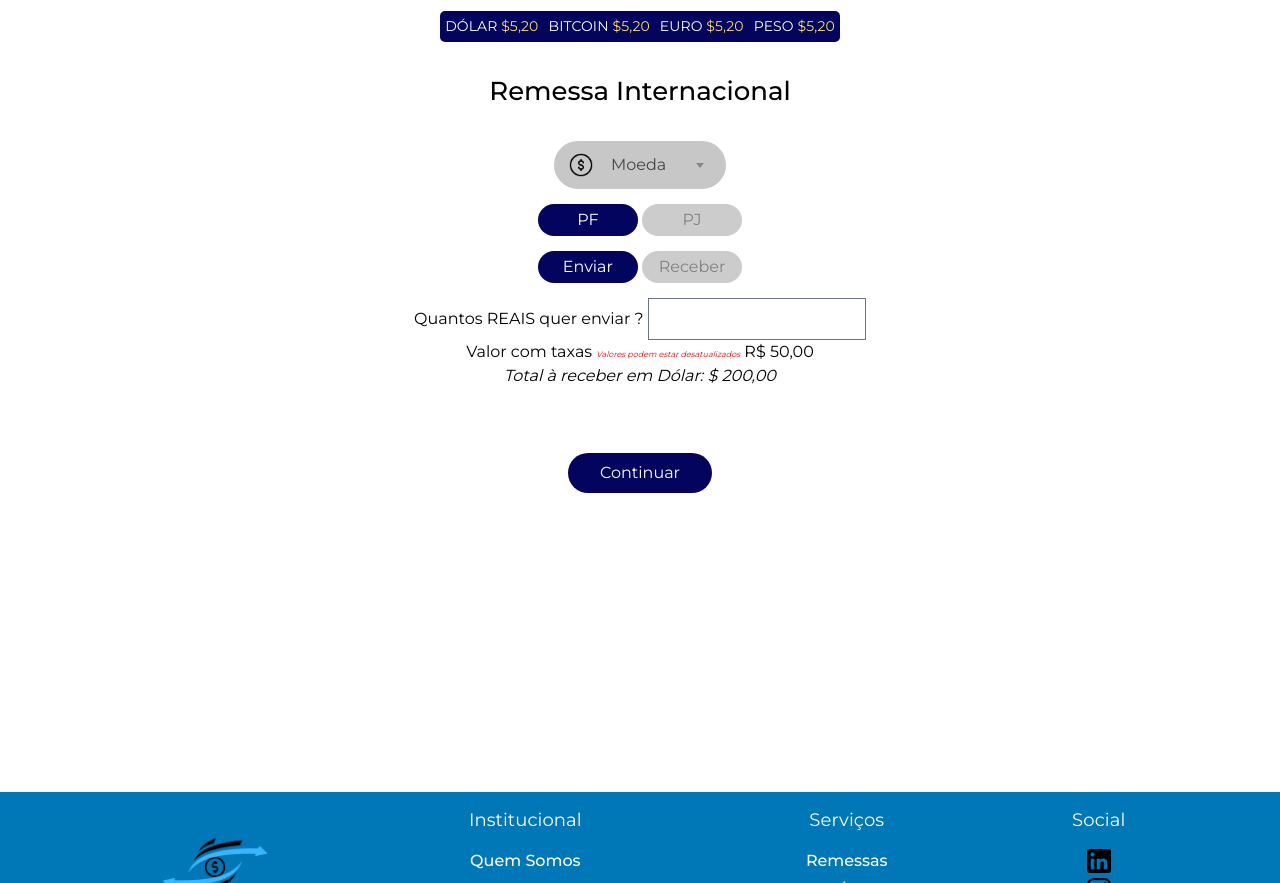
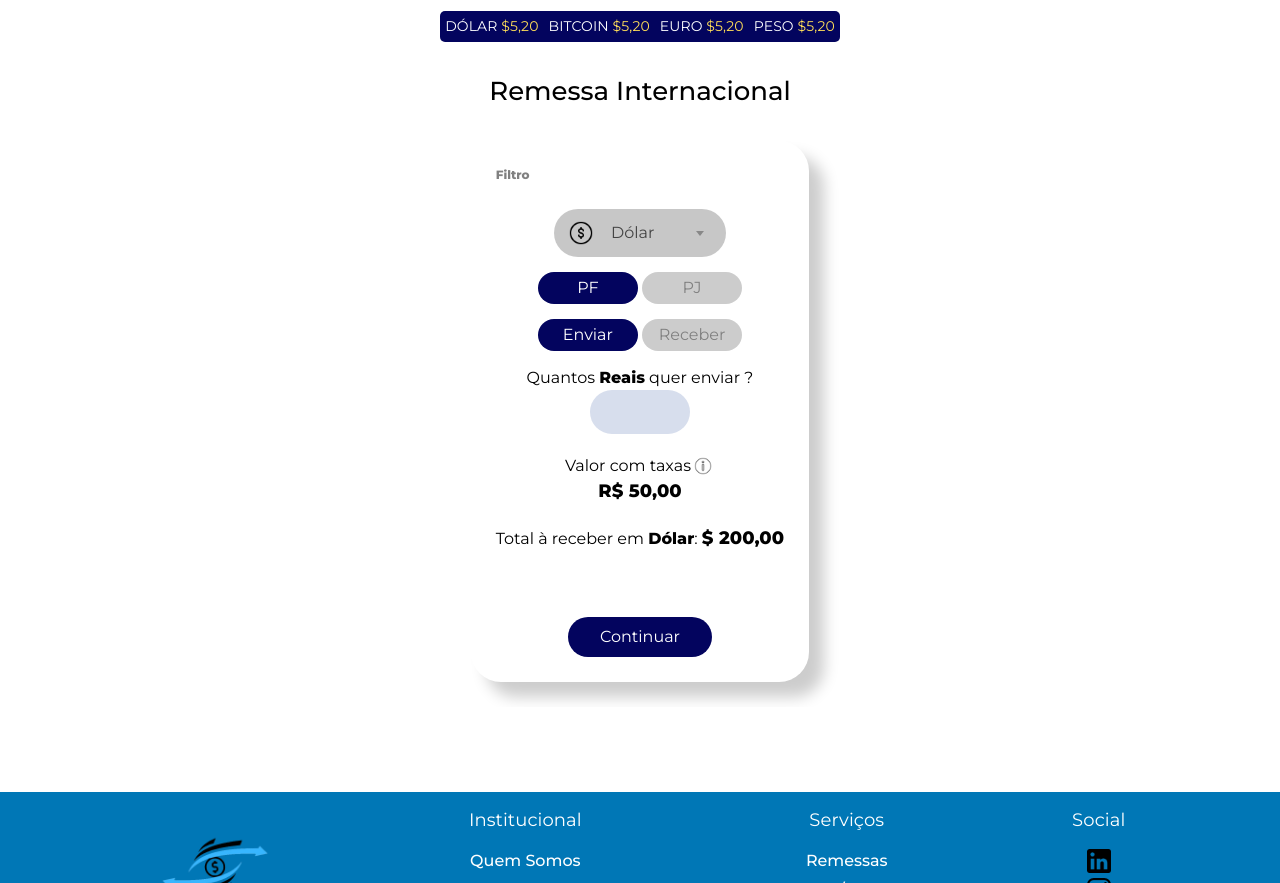
Before and after one commit to jeffersonnunesfonseca/emoneycambio, a Flask app: page /remessa-internacional in a window 1280 px wide. Shown: the part 84-967 px from the top of the page. Run offline with Flask 3, Linux system fonts and the light colour scheme; some libraries are stand-ins or nearby versions.

Commit message:
ajustes forms

```diff
--- a/emoneycambio/static/css/portal/base.css
+++ b/emoneycambio/static/css/portal/base.css
@@ -195,7 +195,7 @@ article.content {
   opacity: 0.8
 }
 
-/* validação em inputs */
+/* validação em input */
 .check-value {
   border: 2px solid red !important;
 }
@@ -227,3 +227,20 @@ article.content {
 }
 
 /*END UTILS*/
+
+/* breadcumb */
+.breadcumb {
+  display: flex;
+  align-items: flex-start;
+  width: 100%;
+  font-size: 12px;
+  color: gray;
+  font-weight: 600;
+  margin-bottom: 10px;
+}
+.breadcumb>a:hover {
+  box-shadow: 0px 5px 5px #ddd;
+  border-radius: 5px 5px 5px;
+}
+
+/* end breadcumb */
--- a/emoneycambio/static/css/portal/negotiation-international-shipment/style.css
+++ b/emoneycambio/static/css/portal/negotiation-international-shipment/style.css
@@ -1,13 +1,18 @@
 
 
 /* estilo form */
-.form-step-1 {
+.form-step {
     display: flex;
     flex-direction: column;
     align-items: center;
     justify-content: center;
     text-align: center;
     gap: 15px;
+    margin-bottom: 25px;
+    padding: 25px;
+    border-radius: 30px;
+    /* width: 50%; */
+    box-shadow: 15px 15px 15px rgb(0 0 0 / 20%);
 }
 
 .container-coin {
@@ -34,3 +39,51 @@
     -webkit-box-shadow: none;
 
 }
+
+.container-input-step {
+    display: flex;
+    flex-direction: column;
+    gap: 20px;
+}
+.input-step {
+    display: flex;
+    flex-direction: column;
+    text-align: center;
+    justify-content: center;
+    align-items: center;
+}
+.input-step-text {
+    border-radius: 25px;
+    border: none;
+    background-color: #D7DEED;
+    text-align: center;
+    padding: 10px;
+    width: 100px;
+}
+
+.info-fee {
+    display: flex;
+    cursor: pointer;
+}
+
+.info-fee .tooltiptext {
+    visibility: hidden;
+    /* width: 120px; */
+    /* background-color: black; */
+    color: #fff;
+    text-align: center;
+    border-radius: 6px;
+    padding: 5px 20px;
+
+    /* Position the tooltip */
+    position: absolute;
+    z-index: 1;
+    margin-left: 150px;
+    margin-top: -10px;
+
+}
+
+.info-fee:hover .tooltiptext {
+    visibility: visible;
+    box-shadow: 15px 15px 15px rgb(0 0 0 / 20%);
+}
--- a/emoneycambio/static/js/footer.js
+++ b/emoneycambio/static/js/index.js
@@ -26,7 +26,10 @@ $(document).ready(function() {
 
         // Return `null` if the term should not be displayed
         return null;
-      }
+    }
+
+    $("#money").maskMoney({prefix:'R$ ', thousands:'.', decimal:',', affixesStay: true});
+    $('#phone').mask('(00) 00000-0000');
 
 
     $("select").select2({
@@ -79,4 +82,46 @@ $(document).ready(function() {
 
 });
 
-// const mainContent = document.getElementById("#content")
+function nextStepForm(e) {
+    e.preventDefault()
+
+    let currentUrlPath = document.location.pathname
+    let step = document.getElementById('steps')
+    let form = document.getElementById("form-step")
+    var formdata = $(".form-step").serializeArray()
+    var data = {};
+    let keys = []
+    $(formdata ).each(function(index, obj){
+        data[obj.name] = obj.value;
+        if (obj.name =='pfpj' || obj.name == 'delivery'){
+
+        }else{
+            keys.push(obj.name)
+        }
+    });
+
+
+    console.log(keys);
+    console.log(data)
+
+    if (forceValidation(keys) == "stop") {
+        return
+    }
+
+    if (data["nextstep"] == "2") {
+
+        let moneyInput = document.getElementById("money")
+        let moneyValue = moneyInput.value.replace("R$", "").trim()
+        console.log((parseFloat(onlyNumbers(moneyValue)/100)))
+        if ((parseFloat(onlyNumbers(moneyValue))/100) < 100) {
+            moneyInput.classList.add("check-value")
+            return
+        }
+    }
+
+    let newUrl = `${currentUrlPath}?step=${data['nextstep']}`
+
+    console.log(data, newUrl)
+    response = ajaxReplaceHtmlToResponse(newUrl,'POST', data, step, form)
+    window.history.pushState({},"", newUrl);
+}
--- a/emoneycambio/templates/portal/base.html
+++ b/emoneycambio/templates/portal/base.html
@@ -35,14 +35,14 @@
             </ul>
         </header>
         <article id="#content" class="content">
-            <script src="{{ url_for('static', filename='js/utils.js') }}"></script>
             <script src="{{ url_for('static', filename='js/flowbite.min.js') }}"></script>
             <script src="{{ url_for('static', filename='js/jquery.min.js') }}"></script>
+            <script src="{{ url_for('static', filename='js/jquery.mask.js') }}"></script>
             <script src="{{ url_for('static', filename='js/jquery.maskMoney.min.js') }}"></script>
-            <script src="{{ url_for('static', filename='js/jquery.mask.js') }}"></script>
             <script src="{{ url_for('static', filename='js/portal/search-result/index.js') }}"></script>
             <script src="{{ url_for('static', filename='js/portal/negotiation-tourism/index.js') }}"></script>
-            <script src="{{ url_for('static', filename='js/footer.js') }}"></script>
+            <script src="{{ url_for('static', filename='js/utils.js') }}"></script>
+            <script src="{{ url_for('static', filename='js/index.js') }}"></script>
             <script src="https://cdn.jsdelivr.net/npm/select2@4.1.0-rc.0/dist/js/select2.min.js"></script>
 
             <div class="main" id="main">
--- a/emoneycambio/templates/portal/home/index.html
+++ b/emoneycambio/templates/portal/home/index.html
@@ -14,7 +14,7 @@
         <div tabindex="0" id="coin-select" onclick="showOptionsFormPrice(event)">
             <div class="menu-option-form-price">
                 <img src="{{ url_for('static', filename='icons/coin.png') }}" alt="Moeda" width="24" />
-                <input onkeyup="filterInUl(event)" id='search-coin' class='search-coin' placeholder="Moeda" value=""/>
+                <input onkeyup="filterInUl(event)" id='search-coin' name="search-coin" class='search-coin' placeholder="Moeda" value=""/>
                 <img src="{{ url_for('static', filename='icons/triangular-arrow.png') }}" alt="arrow" width="12" />
             </div>
             <ul onclick="selectValueFromUl(event)" id="custom-options" class="custom-options" style="display: none;">
@@ -28,7 +28,7 @@
         <div tabindex="0" id="location-select" onclick="showOptionsFormPrice(event)">
             <div class="menu-option-form-price">
                 <img src="{{ url_for('static', filename='icons/pin.png') }}" alt="Localização" width="24" />
-                <input onkeyup="filterInUl(event)" id='search-location' class='search-location' placeholder="Cidade" value=""/>
+                <input onkeyup="filterInUl(event)" id='search-location' name="search-location" class='search-location' placeholder="Cidade" value=""/>
                 <img src="{{ url_for('static', filename='icons/triangular-arrow.png') }}" alt="arrow" width="12" />
             </div>
             <ul onclick="selectValueFromUl(event)" id="custom-options" class="custom-options" style="display: none;">
--- /dev/null
+++ b/emoneycambio/templates/portal/negotiation-international-shipment/forms/index.html
@@ -0,0 +1,50 @@
+<form class="form-step" action="">
+    <span class="breadcumb">
+        <a href="?step=1" rel="noopener noreferrer"><b>Filtro</b></a>
+    </span>
+
+    <div class="container-coin">
+        <img src="{{ url_for('static', filename='icons/coin.png') }}" alt="Moeda" width="24" height="24"/>
+        <select name="coin" id="coin" class="coin">
+            <option value="" disabled>Moeda</option>
+            <option value="dolar">Dólar</option>
+            <option value="euro">Euro</option>
+            <option value="libra">Libra</option>
+        </select>
+    </div>
+
+    <div class="radio-toolbar">
+        <input type="radio" name="person_type" id="person_type_pf" value="PF" checked>
+        <label for="person_type_pf">PF</label>
+
+        <input type="radio" name="person_type" id="person_type_pj" value="PJ">
+        <label for="person_type_pj">PJ</label>
+    </div>
+
+    <div class="radio-toolbar">
+        <input type="radio" name="transaction" id="transaction_send" value="enviar" checked>
+        <label for="transaction_send">Enviar</label>
+
+        <input type="radio" name="transaction" id="transaction_receive" value="receber">
+        <label for="transaction_receive">Receber</label>
+    </div>
+
+    <div class="container-input-step">
+        <div class="input-step">
+            <label for="value" id="value"> Quantos  <b>Reais</b> quer enviar ?</label>
+            <input id="money" class="input-step-text" type="text" name="value" id="value">
+        </div>
+
+        <div class="input-step">
+            <div class="info-fee">Valor com taxas <img src="{{ url_for('static', filename='icons/info.png') }}" alt="Moeda" width="24" height="24"/>
+                <span class="tooltiptext" style="font-size: 12px; color:red">Valores podem estar desatualizados</span>
+            </div>
+
+            <span class="subtitle-font-style" style="font-weight: 800;">R$ 50,00</span>
+        </div>
+
+        <span class="msg-calc">Total à receber em <b>Dólar</b>: <i class="subtitle-font-style" style="font-weight: 800;"> $ 200,00</i></span>
+
+    </div>
+    <input class="button" type="button" value="Continuar" onclick="nextStepForm(event)">
+</form>
--- a/emoneycambio/templates/portal/negotiation-international-shipment/index.html
+++ b/emoneycambio/templates/portal/negotiation-international-shipment/index.html
@@ -6,53 +6,15 @@
 
 <h1 class="title-font-style">Remessa Internacional</h1>
 
-<form class="form-step-1" action="">
-
-    <div class="container-coin">
-        <img src="{{ url_for('static', filename='icons/coin.png') }}" alt="Moeda" width="24" height="24"/>
-        <select name="coin" id="coin" class="coin">
-            <option value="" disabled selected>Moeda</option>
-            <option value="dolar">Dólar</option>
-            <option value="euro">Euro</option>
-            <option value="libra">Libra</option>
-        </select>
-    </div>
-
-    <div class="radio-toolbar">
-        <input type="radio" name="person_type" id="person_type_pf" value="PF" checked>
-        <label for="person_type_pf">PF</label>
-
-        <input type="radio" name="person_type" id="person_type_pj" value="PJ">
-        <label for="person_type_pj">PJ</label>
-    </div>
-
-    <div class="radio-toolbar">
-        <input type="radio" name="transaction" id="transaction_send" value="enviar" checked>
-        <label for="transaction_send">Enviar</label>
-
-        <input type="radio" name="transaction" id="transaction_receive" value="receber">
-        <label for="transaction_receive">Receber</label>
-    </div>
-
-    <div class="container-input-value">
-
-        <div class="input-value">
-            <label for="value" id="value"> Quantos REAIS quer enviar ?</label>
-            <input type="text" name="value" id="value">
-        </div>
-
-        <div class="display-fee">
-            <span class="">Valor com taxas</span>
-            <i style="font-size: 8px; color:red">Valores podem estar desatualizados</i>
-            <span class="fee">R$ 50,00</span>
-        </div>
-
-        <i class="msg-calc">Total à receber em Dólar: $ 200,00</i>
-
-    </div>
-    <input class="button" type="button" value="Continuar" onclick="nextStepForm(event)">
-</form>
-
+<div id="steps">
+    {% if step == '3' %}
+    {% include 'portal/negotiation-tourism/forms/step-3.html' %}
+    {% elif step == '2' %}
+    {% include 'portal/negotiation-tourism/forms/step-2.html' %}
+    {% else %}
+    {% include 'portal/negotiation-international-shipment/forms/index.html' %}
+    {% endif %}
+</div>
 
 
 {% endblock %}
```
Also changed, not shown: emoneycambio/static/css/portal/negotiation-tourism/style.css (+0 -13 lines), emoneycambio/static/js/utils.js (+26 -8 lines), emoneycambio/static/icons/info.png (added), emoneycambio/static/js/portal/negotiation-international-shipment/index.js (added).
